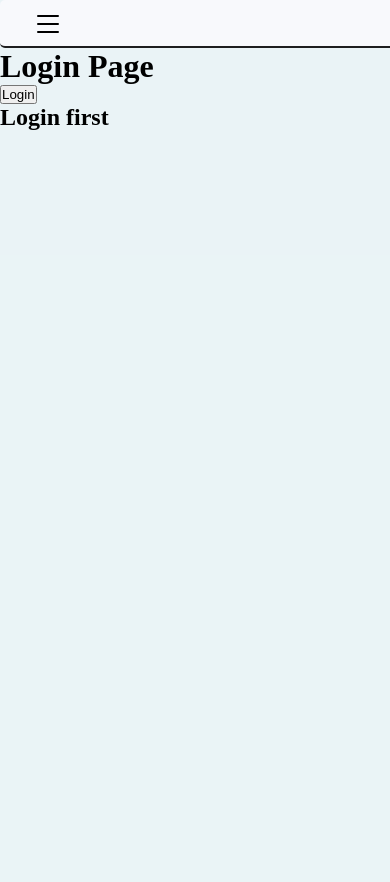
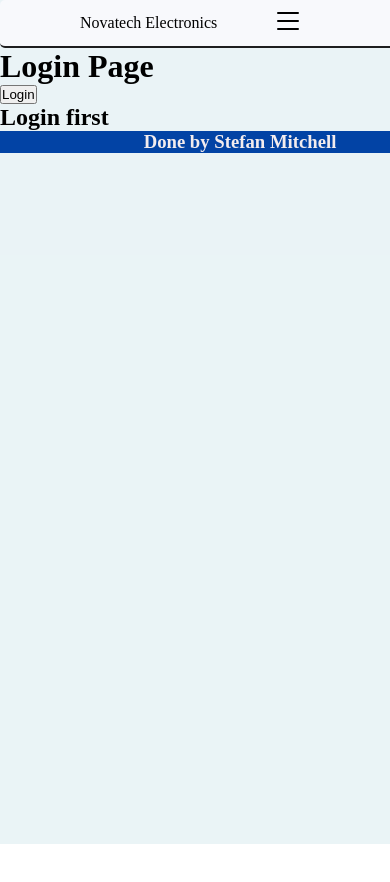
Before and after one commit to stefanappdev/react-mini-product-store, a React (Vite) app: page /login in a window 390 px wide. Shown: the top 882 px of the page. After the commit the page ends 844 px from the top, so only its background shows below. Built offline with nearby package versions, Linux system fonts and the light colour scheme.

Commit message:
finished app functionality

```diff
--- a/src/App.tsx
+++ b/src/App.tsx
@@ -1,4 +1,5 @@
-import { BrowserRouter as Router, Routes, Route, Link } from "react-router-dom"
+import { BrowserRouter as Router, Routes, Route} from "react-router-dom"
+import React from "react";
 import  Home from'./components/Home.tsx';
 import Nomatch from "./components/Nomatch.tsx";
 import ProductList from "./components/ProductList.tsx";
@@ -7,39 +8,43 @@ import About from "./components/About.tsx";
 import Item from "./components/Item.tsx";
 import { LoginContextProvider } from "./contexts/LoginContext.tsx";
 import './styles/App.css'
-import Navbar from "./components/Navbar.tsx";
+
 import RequireLogin from "./components/RequireLogin.tsx";
-
+import MainLayout from "./components/MainLayout.tsx";
 function App() {
 
 
   return (
 
+    <div id='app'>
+    <LoginContextProvider>
 
-    <LoginContextProvider>
-      <div id='app'>
         <Router>
 
-          <Navbar/>
 
-          <Routes>
-              <Route path='/' element={<Home/>}>
+            <Routes>
 
-              <Route path='about/view' element={<About/>}/>
+              <Route path='/' element={<MainLayout/>} >
+                <Route path="" index element={<Home/>}/>
 
-                <Route path='products/view' element={<RequireLogin><ProductList/></RequireLogin>}/>
-                  <Route path='product_details/:id' element={<Item/>} />
+                <Route path='/products' element={<RequireLogin> <ProductList/> </RequireLogin>}/>
+                <Route path='/product/:id' element={<Item/>} />
+
+
+                <Route path='/about' element={<About/>}/>
+
+                <Route path='/login' element={<Login/>}/>
               </Route>
 
-              <Route path='/products' element={<RequireLogin> <ProductList/> </RequireLogin>}/>
-              <Route path='/about' element={<About/>}/>
-              <Route path='/login' element={<Login/>}/>
+
               <Route path='*' element={<Nomatch/>} />
+            </Routes>
 
-          </Routes>
         </Router>
-      </div>
+
+
     </LoginContextProvider>
+    </div>
   )
 }
 
--- /dev/null
+++ b/src/components/Footer.tsx
@@ -0,0 +1,10 @@
+ import '../styles/Footer.css'
+ import '../styles/App.css'
+export const Footer = () => {
+
+  return (
+    <footer>
+        <h3>Done by Stefan Mitchell</h3>
+    </footer>
+  )
+}
--- /dev/null
+++ b/src/components/Header.tsx
@@ -0,0 +1,10 @@
+import Navbar from "./Navbar"
+import '../styles/Header.css'
+
+export const Header = () => {
+  return (
+    <>
+        <Navbar/>
+    </>
+  )
+}
--- a/src/components/Home.tsx
+++ b/src/components/Home.tsx
@@ -1,4 +1,4 @@
-import { Link,Outlet, }from "react-router-dom"
+import { Link}from "react-router-dom"
 import "../styles/Home.css"
 import "../styles/App.css"
 import { useLoginAuth } from "../contexts/LoginContext"
@@ -29,20 +29,19 @@ const Home=()=>{
             <button onClick={()=>navigate('/login')}>go to Login</button>}
 
             <button id='view-products-btn' className="home-btn">
-                <Link className="home-link" to='products/view'>
+                <Link className="home-link" to='products'>
                     see products
                 </Link>
             </button>
 
             <button id='about-us-btn' className="home-btn">
 
-            <Link className="home-link" to='/about/view'>
+            <Link className="home-link" to='about'>
                  About us
             </Link>
 
             </button>
 
-            <Outlet/>
         </nav>
 
 
--- /dev/null
+++ b/src/components/MainLayout.tsx
@@ -0,0 +1,20 @@
+
+
+import { Header } from "./Header";
+import { Footer } from "./Footer";
+import { Outlet } from "react-router-dom";
+
+const MainLayout = () => {
+  return (
+    <>
+    <Header/>
+    <main>
+        <Outlet/>
+    </main>
+    <Footer/>
+    </>
+  )
+}
+
+
+export default MainLayout
--- a/src/components/Navbar.tsx
+++ b/src/components/Navbar.tsx
@@ -6,6 +6,9 @@ const Navbar=()=>{
     const auth=useLoginAuth();
 
 return (<div id='main-nav-container'>
+
+
+           <span>Novatech Electronics</span>
 
             <nav id="desktop-main-nav">
             <Link to='/'>Home</Link>
--- a/src/components/ProductList.tsx
+++ b/src/components/ProductList.tsx
@@ -1,6 +1,7 @@
 import { Link, useNavigate } from "react-router-dom";
 import { products } from "./products";
 import '../styles/products.css'
+import '../styles/App.css'
 
 
 
@@ -16,14 +17,13 @@ const ProductList=()=>{
 
             <div className="product-highlight">
                 <img className="product-image" alt={product.name} src={product.imageLink}></img>
-                <br/>
                 <span className="product-name">{product.name}</span>
 
             </div>
 
 
 
-            <Link className="product-details-link" to={`/product_details/${product.id}`} >
+            <Link className="product-details-link" to={`/product/${product.id}`} >
                 <button>View Details</button>
             </Link>
 
--- a/src/styles/App.css
+++ b/src/styles/App.css
@@ -1,4 +1,3 @@
-
 *{
     padding: 0;
     margin: 0;
@@ -12,68 +11,5 @@
 #app{
    background-color: rgba(220, 236, 240, 0.603);
    width:30rem;
-   height:150vh;
+   height:100vh;
 }
-
-@media screen and (max-width:480px) {
-
-#main-nav-container{
-    display: flex;
-    justify-content: flex-start;
-    font-size: 1rem;
-    padding:0.5em 1em;
-    background-color: #f8f9fc;
-    height: 3em;
-    width:30em;
-    border-radius: 5px;
-    border-bottom: 2px solid #1e1e1f;
-}
-
-
-
-
-
-#mobile-dropdown-btn{
-    height: 2em;
-    font-size: 1rem;
-    width: 2em;
-    margin:0 1em;
-}
-
-
-  #mobile-dropdown {
-  position: relative;
-}
-
-#mobile-dropdown-content {
-  display: none;
-  position: absolute;
-  background-color: #f9f9f9;
-  min-width:150px;
-  height:200px;
-  box-shadow: 0px 8px 16px 0px rgba(0,0,0,0.2);
-  padding: 12px 16px;
-}
-
-#mobile-dropdown-content>div{
-margin:15px;
-}
-
-.mobile-dropdown-content-link{
-text-decoration: none;
-font-size:1rem;
-font-weight:bold;
-color: rgb(44, 44, 46);
-cursor:pointer;
-}
-
-#mobile-dropdown:hover #mobile-dropdown-content {
-  display: block;
-}
-
-
-
-#desktop-main-nav{
-        display: none;
-    }
-}
--- /dev/null
+++ b/src/styles/Footer.css
@@ -0,0 +1,14 @@
+
+@media screen and (max-width:480px) {
+
+footer{
+    text-align: center;
+    background-color: rgb(2, 67, 165);
+    color:rgb(243, 236, 238);
+    width: 30rem;
+
+
+    }
+
+
+}
--- /dev/null
+++ b/src/styles/Header.css
@@ -0,0 +1,67 @@
+
+
+
+@media screen and (max-width:480px) {
+
+
+#main-nav-container{
+    display: flex;
+    justify-content:space-between;
+    align-items: center;
+    font-size: 1rem;
+    padding:0.5em 5em;
+    background-color: #f8f9fc;
+    height: 3em;
+    width:25em;
+    border-radius: 5px;
+    border-bottom: 2px solid #1e1e1f;
+}
+
+
+
+
+
+#mobile-dropdown-btn{
+    height: 2em;
+    font-size: 1rem;
+    width: 2em;
+    margin:0 1em;
+}
+
+
+  #mobile-dropdown {
+  position: relative;
+}
+
+#mobile-dropdown-content {
+  display: none;
+  position: absolute;
+  background-color: #f9f9f9;
+  min-width:150px;
+  height:200px;
+  box-shadow: 0px 8px 16px 0px rgba(0,0,0,0.2);
+  padding: 12px 16px;
+}
+
+#mobile-dropdown-content>div{
+margin:15px;
+}
+
+.mobile-dropdown-content-link{
+text-decoration: none;
+font-size:1rem;
+font-weight:bold;
+color: rgb(44, 44, 46);
+cursor:pointer;
+}
+
+#mobile-dropdown:hover #mobile-dropdown-content {
+  display: block;
+}
+
+
+
+#desktop-main-nav{
+        display: none;
+    }
+}
--- a/src/styles/products.css
+++ b/src/styles/products.css
@@ -5,8 +5,9 @@
     display:flex;
     flex-direction: row;
     align-items: center;
-    justify-content: space-evenly;
-    width: 24rem;
+    justify-content: space-between;
+    width: 22rem;
+    height:5rem;
     font-size: 1rem;
     margin: 0.5rem 0;
     border-radius: 5px;
@@ -14,11 +15,21 @@
     background-color:rgb(216, 216, 236) ;
 }
 
+.product-highlight{
+    display: inline-flex;
+    align-items: center;
+    justify-content: center;
+}
+
+.product-highlight span{
+    margin:0 10px;
+}
+
 .product-details-link>button{
     margin: 0 0.1rem;
     font-size:1rem;
-    height: 2.5rem;
-    width: 5rem;
+    height: 2rem;
+    width: 6rem;
     border-radius: 5px;
     border-style:none;
     font-weight: bold;
@@ -52,8 +63,8 @@
 
 .product-image{
     font-size: 1rem;
-    width: 5rem;
-    height: 5rem;
+    width:6rem;
+    height:3rem;
     margin:0;
     border-radius:2px;
 }
```
